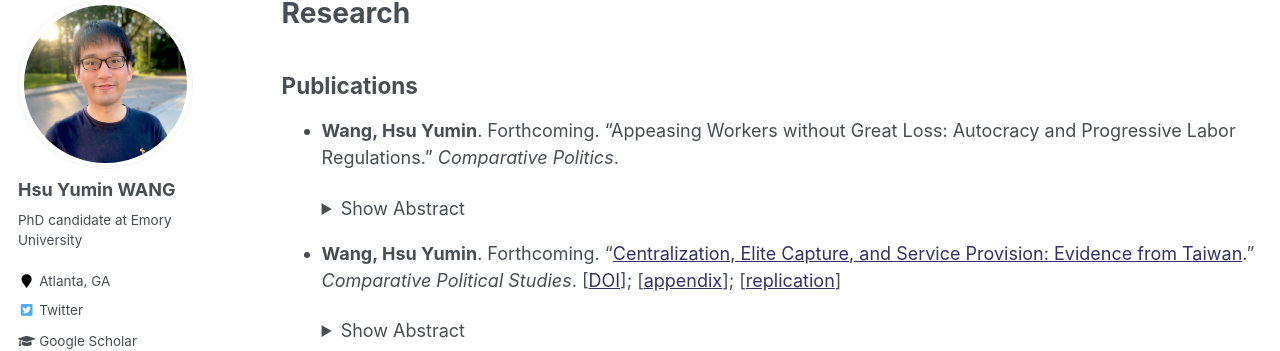
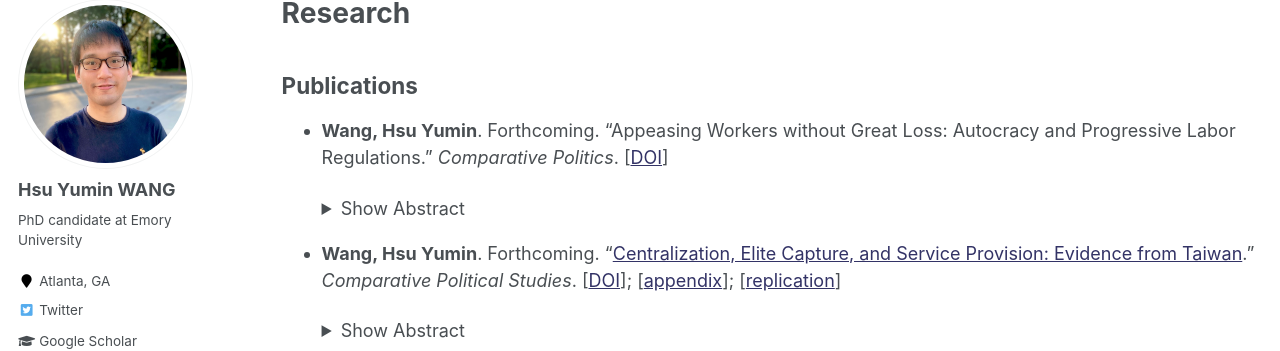
Before and after one commit to hsuyumin/hsuyumin.github.io, a Jekyll site: the page built from _pages/publications.md, in a window 1280 px wide and 900 px high. Shown: the part 119-470 px from the top of the window. Built offline with Jekyll 4.4.1, drawn with Linux system fonts in a browser that asks for light colours; some web fonts are replaced.

Commit message:
Update publications.md

```diff
--- a/_pages/publications.md
+++ b/_pages/publications.md
@@ -10,7 +10,7 @@ redirect_from:
 
 ## Publications
 
-* **Wang, Hsu Yumin**. Forthcoming. "Appeasing Workers without Great Loss: Autocracy and Progressive Labor Regulations." _Comparative Politics_.
+* **Wang, Hsu Yumin**. Forthcoming. "Appeasing Workers without Great Loss: Autocracy and Progressive Labor Regulations." _Comparative Politics_. [[DOI](https://doi.org/10.5129/001041523X16869185707673)]
 
     <details>
       <summary>Show Abstract</summary>
```
